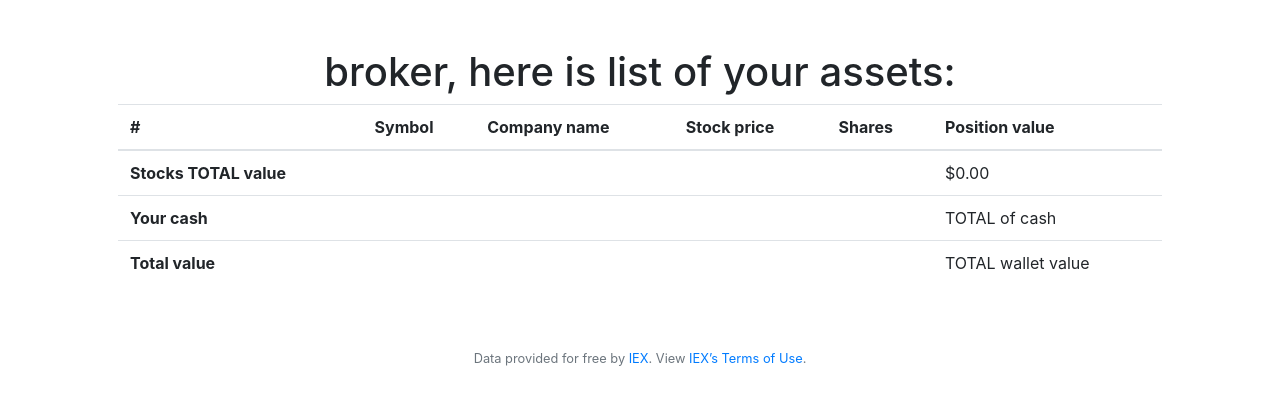
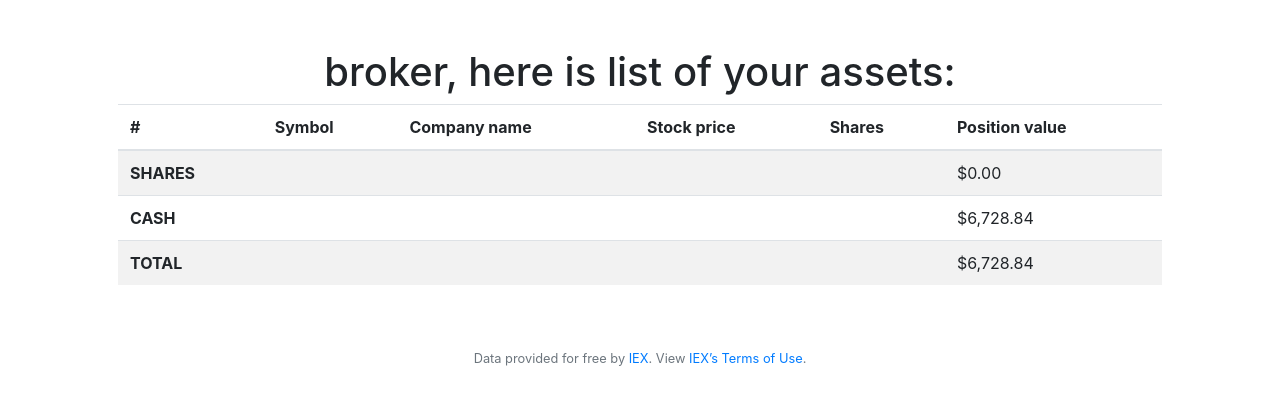
Before and after one commit to mgxmajewski/cs50_finance, a Flask app: page / in a window 1280 px wide. Shown: the part 100-505 px from the top of the page. Run offline with Flask 2, Linux system fonts and the light colour scheme; a user stored in the database is signed in; data that the repository does not hold is empty; some libraries are stand-ins or nearby versions.

Commit message:
Pass cash balance and total value of wallet to index.html

```diff
--- a/application.py
+++ b/application.py
@@ -57,31 +57,33 @@ def index():
     user_db_import = db.execute("SELECT username FROM users WHERE id = :user_id ", user_id = user_id)
     user_name = user_db_import[0]['username']
 
-    user_stock_list = db.execute("SELECT transactions.stock, stocks.symbol, stocks.company_name, sum(transactions.shares) FROM transactions JOIN stocks ON stocks.id = transactions.stock WHERE buyer=:user_id GROUP BY stock", user_id=user_id)
-
-    print(user_stock_list)
-
+    #
+    user_shares = db.execute("SELECT transactions.stock, stocks.symbol, stocks.company_name, sum(transactions.shares) FROM transactions JOIN stocks ON stocks.id = transactions.stock WHERE buyer=:user_id GROUP BY stock", user_id=user_id)
 
     # Create list of dictionaries for html render
-    for stock in user_stock_list:
+    for stock in user_shares:
         stock_quote = lookup(stock['symbol'])
         stock_actual_price = stock_quote['price']
         stock_total_value = stock['sum(transactions.shares)'] * stock_actual_price
-        stock['price'] = usd(stock_actual_price)
-        stock['total']= usd(stock_total_value)
+        stock['price_usd'] = usd(stock_actual_price)
+        stock['total_usd']= usd(stock_total_value)
         stock['total_num'] = stock_total_value
-        print(stock)
 
-
+    # Calculate value of all stocks
     value_of_all_stocks = 0
-    for stock in user_stock_list:
+    for stock in user_shares:
         value_of_all_stocks += stock['total_num']
 
-    value_of_all_stocks = usd(value_of_all_stocks)
+    # Get cash balance from db
+    balance = db.execute("SELECT cash FROM users WHERE id = :user_id", user_id = user_id)[0]['cash']
 
-    print('suma ', value_of_all_stocks)
+    # Calculate total value of the wallet
+    total_wallet_value = value_of_all_stocks + balance
 
-
+    # Cconverts to USD
+    balance_usd = usd(balance)
+    total_wallet_value_usd = usd(total_wallet_value)
+    value_of_all_stocks_usd = usd(value_of_all_stocks)
 
     # Redirect user to login
     return render_template("index.html",
@@ -89,8 +91,10 @@ def index():
                             iex_name=iex_name,
                             iex_price=iex_price,
                             user_name=user_name,
-                            user_stock_list=user_stock_list,
-                            value_of_all_stocks=value_of_all_stocks)
+                            user_shares=user_shares,
+                            value_of_all_stocks_usd=value_of_all_stocks_usd,
+                            balance_usd=balance_usd,
+                            total_wallet_value_usd=total_wallet_value_usd)
 
 
 
--- a/templates/index.html
+++ b/templates/index.html
@@ -7,7 +7,7 @@
 {% block main %}
     <div>
         <h1>{{user_name}}, here is list of your assets:</h1>
-        <table style="width:100%" class="table">
+        <table style="width:100%" class="table table-striped">
             <thead>
               <tr>
                 <th scope="col">#</th>
@@ -19,39 +19,39 @@
               </tr>
             </thead>
             <tbody>
-              {% for stock in user_stock_list %}
+              {% for stock in user_shares %}
               <tr>
                 <th scope="row">{{ loop.index }}</th>
                 <td>{{stock['symbol']}}</td>
                 <td>{{stock['company_name']}}</td>
-                <td>{{stock['price']}}</td>
+                <td>{{stock['price_usd']}}</td>
                 <td>{{stock['sum(transactions.shares)']}}</td>
-                <td>{{stock['total']}}</td>
+                <td>{{stock['total_usd']}}</td>
               </tr>
               {% endfor %}
               <tr>
-                <th scope="row">Stocks TOTAL value</th>
+                <th scope="row">SHARES</th>
                 <td></td>
                 <td></td>
                 <td></td>
                 <td></td>
-                <td>{{value_of_all_stocks}}</td>
+                <td>{{value_of_all_stocks_usd}}</td>
               </tr>
               <tr>
-                <th scope="row">Your cash</th>
+                <th scope="row">CASH</th>
                 <td></td>
                 <td></td>
                 <td></td>
                 <td></td>
-                <td>TOTAL of cash</td>
+                <td>{{balance_usd}}</td>
               </tr>
               <tr>
-                <th scope="row">Total value</th>
+                <th scope="row">TOTAL</th>
                 <td></td>
                 <td></td>
                 <td></td>
                 <td></td>
-                <td>TOTAL wallet value</td>
+                <td>{{total_wallet_value_usd}}</td>
               </tr>
             </tbody>
         </table>
```
Also changed, not shown: finance.db.
